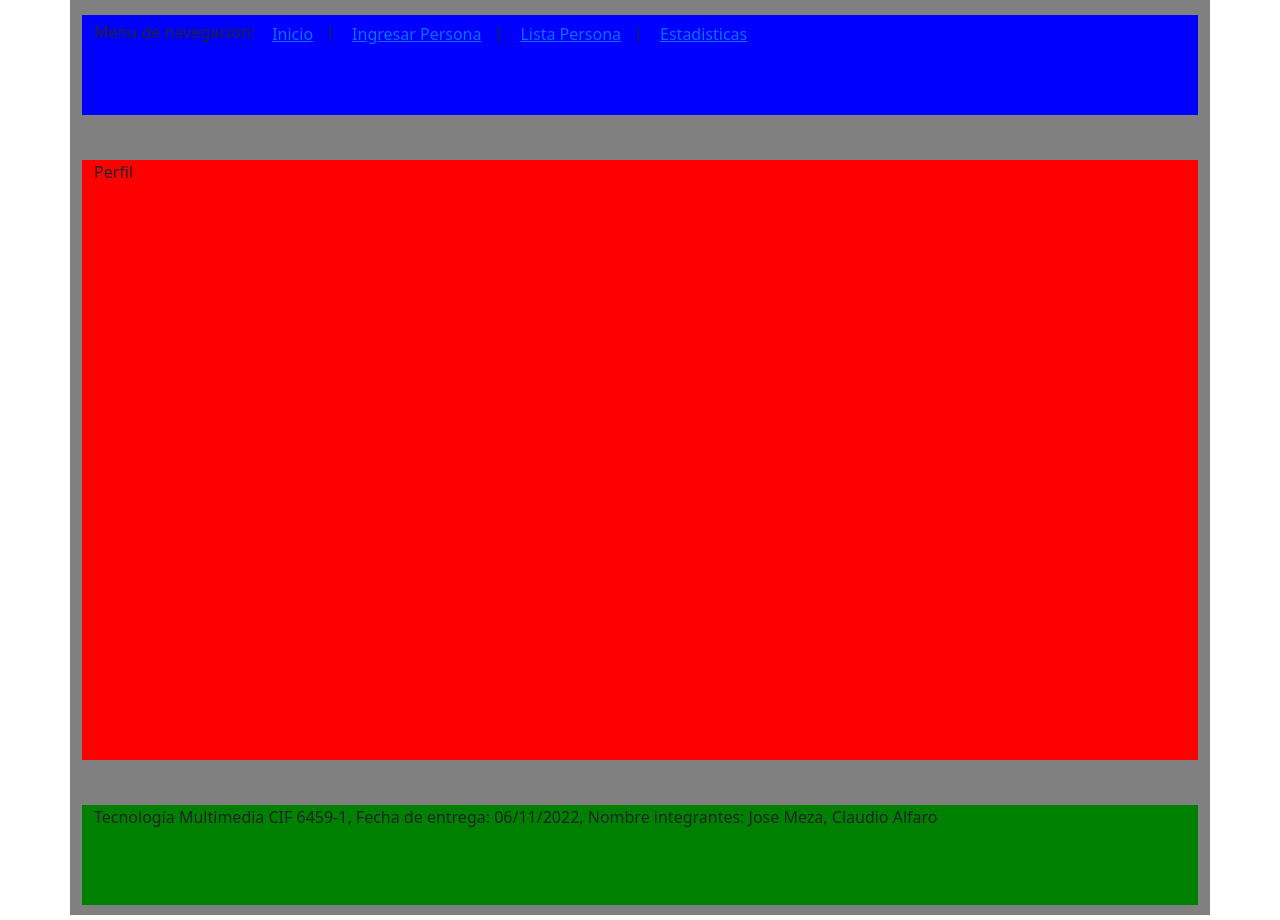
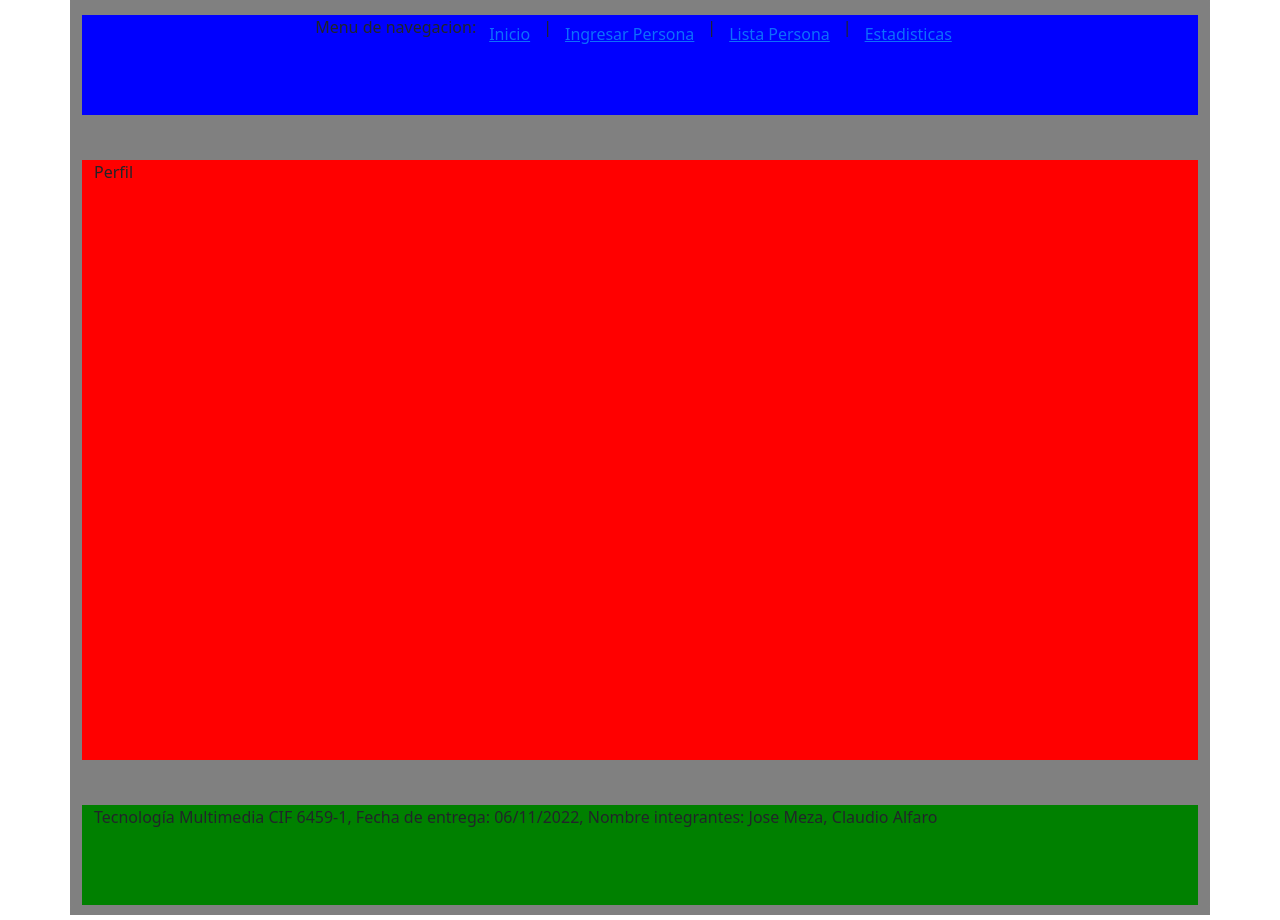
Before and after one commit to claudio745/multimedia-prueba-2, a PHP site: page /pagina3.php in a window 1280 px wide. Run offline with PHP 8.4, Linux system fonts and the light colour scheme.

Commit message:
Update pagina3.php

```diff
--- a/pagina3.php
+++ b/pagina3.php
@@ -16,9 +16,9 @@
         <div class="row caja"></div>
         <div class="container">
             <div class="row" style="height: 100px; background-color: blue">
-                <div class="col">Menu de navegacion:
+                <div class="col d-flex justify-content-center">Menu de navegacion:
                     <a href = "pagina3.php"><button type="button" class="btn btn-link">Inicio</button></a>|
-                    <a href = "index.html"><button type="button" class="btn btn-link">Ingresar Persona</button></a>|
+                    <a href = "index.php"><button type="button" class="btn btn-link">Ingresar Persona</button></a>|
                     <a href = "pagina2.php"><button type="button" class="btn btn-link">Lista Persona</button></a>|
                     <a href = "pagina4.php"><button type="button" class="btn btn-link">Estadisticas</button></a>
                 </div>
```
